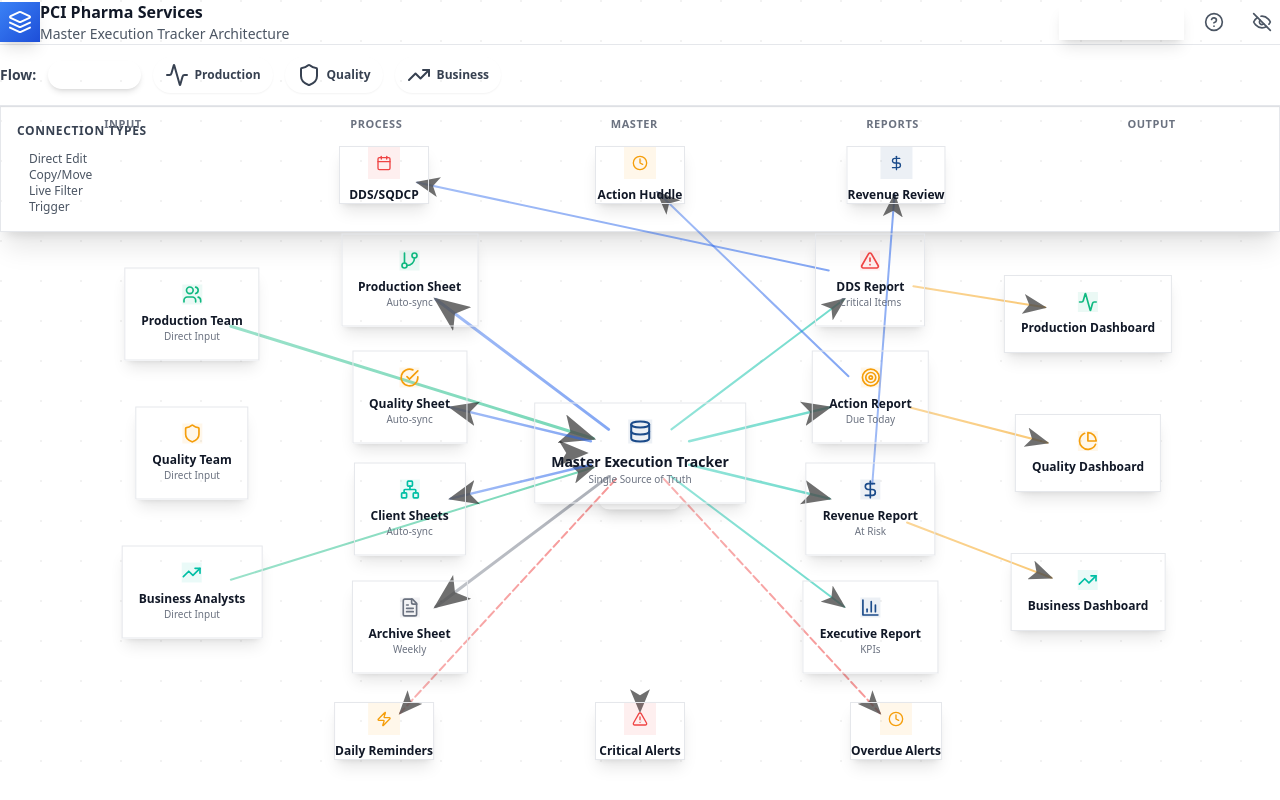
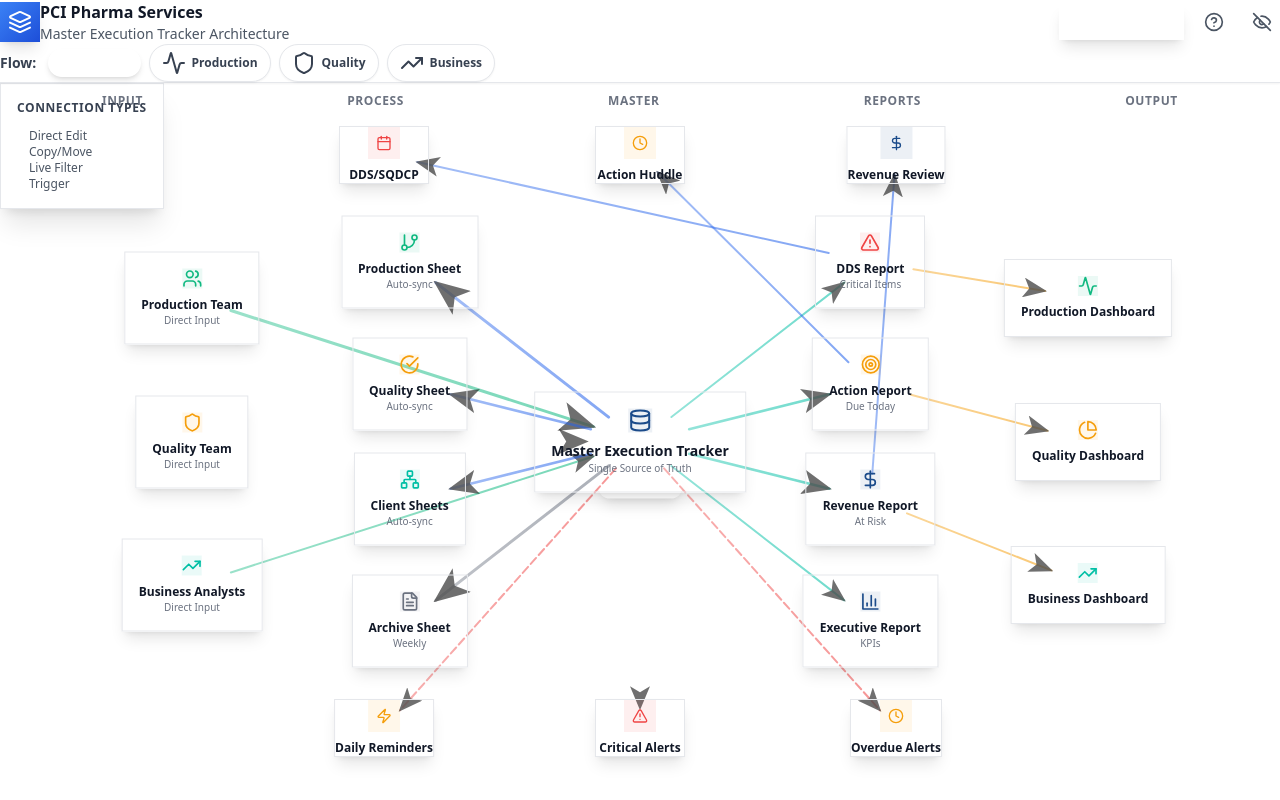
Before and after one commit to Boozy090121/mastersheet, a React (Vite) app: page / in a window 1280 px wide. Both pictures are taken after a click on the button "Flow View". Built offline with nearby package versions, Linux system fonts and the light colour scheme.

Commit message:
Add files via upload

```diff
--- a/components/SystemArchitectureMap.jsx
+++ b/components/SystemArchitectureMap.jsx
@@ -25,21 +25,21 @@
     color: COLORS.production,
     label: 'Production',
     description: 'Real-time production tracking and safety monitoring',
-    icon: <Activity />,
+    icon: Activity,
     nodes: ['production-team', 'master', 'production-child', 'dds-report', 'production-dashboard', 'dds-meeting', 'daily-reminders', 'red-alerts']
   },
   quality: {
     color: COLORS.quality,
     label: 'Quality',
     description: 'Quality assurance and deviation management',
-    icon: <Shield />,
+    icon: Shield,
     nodes: ['quality-team', 'master', 'quality-child', 'action-report', 'quality-dashboard', 'action-huddle', 'overdue-alerts']
   },
   business: {
     color: COLORS.business,
     label: 'Business',
     description: 'Revenue tracking and client relationship management',
-    icon: <TrendingUp />,
+    icon: TrendingUp,
     nodes: ['bu-analysts', 'master', 'client-sheets', 'revenue-report', 'business-dashboard', 'revenue-review', 'exec-report', 'archive-sheet']
   }
 };
@@ -537,17 +537,8 @@
   }, [flowView, showUI]);
 
   return (
-    <div className="h-screen bg-gradient-to-br from-slate-50 via-gray-50 to-slate-100 flex flex-col overflow-hidden">
-      {/* Background pattern */}
-      <div className="absolute inset-0 opacity-5">
-        <div className="absolute inset-0" style={{
-          backgroundImage: `radial-gradient(circle at 1px 1px, rgb(0 0 0 / 0.05) 1px, transparent 1px)`,
-          backgroundSize: '40px 40px'
-        }} />
-      </div>
-
-      {/* Enhanced Header */}
-      {showUI && (
+    <div className="h-screen flex flex-col bg-gradient-to-br from-slate-50 via-gray-50 to-slate-100 overflow-hidden">
+      {/* Header */}
       <div className="bg-white/80 backdrop-blur-md border-b border-gray-200/50 shadow-sm z-50">
         <div className="px-6 py-4">
           <div className="flex items-center justify-between">
@@ -597,24 +588,24 @@
               </button>
             </div>
           </div>
-          </div>
 
-          {/* Flow Selector */}
+          {/* Flow Selector - Fixed positioning */}
           {flowView && (
-            <div className="px-6 py-3 bg-gradient-to-r from-gray-50/50 to-gray-100/50 border-t border-gray-200/50">
-              <div className="flex items-center space-x-3">
+            <div className="mt-3 flex items-center space-x-3">
               <span className="text-sm font-semibold text-gray-700">Flow:</span>
+              <div className="flex items-center space-x-2">
                 <button
                   onClick={() => setFocusedFlow(null)}
                   className={`px-3 py-1.5 rounded-full text-xs font-semibold transition-all ${
                     focusedFlow === null
                       ? 'bg-gray-800 text-white shadow-md'
-                      : 'bg-white/80 text-gray-700 hover:bg-gray-100/80 shadow-sm'
+                      : 'bg-white text-gray-700 hover:bg-gray-100 shadow-sm border border-gray-200'
                   }`}
                 >
                   All Systems
                 </button>
                 {Object.entries(FLOW_TYPES).map(([key, config]) => {
+                  const Icon = config.icon;
                   const isActive = focusedFlow === key;
                   return (
                     <button
@@ -623,13 +614,13 @@
                       className={`px-3 py-1.5 rounded-full text-xs font-semibold transition-all flex items-center space-x-1.5 ${
                         isActive
                           ? 'text-white shadow-md'
-                          : 'bg-white/80 text-gray-700 hover:bg-gray-100/80 shadow-sm'
+                          : 'bg-white text-gray-700 hover:bg-gray-100 shadow-sm border border-gray-200'
                       }`}
                       style={{
                         backgroundColor: isActive ? config.color : undefined
                       }}
                     >
-                      {React.cloneElement(config.icon, { className: 'w-3.5 h-3.5' })}
+                      <Icon className="w-3.5 h-3.5" />
                       <span>{config.label}</span>
                     </button>
                   );
@@ -638,17 +629,75 @@
             </div>
           )}
         </div>
+      </div>
+
+      {/* Main Content Area */}
+      <div className="flex-1 flex overflow-hidden">
+        {/* Left Sidebar - Node Details */}
+        {selectedNode && showUI && (
+          <div className="w-80 bg-white/95 backdrop-blur-md border-r border-gray-200/50 shadow-lg overflow-y-auto">
+            <div className="p-6">
+              <div className="flex items-start justify-between mb-4">
+                <div className="flex items-center space-x-3">
+                  <div
+                    className="p-2.5 rounded-xl flex-shrink-0"
+                    style={{ backgroundColor: `${getNode(selectedNode)?.color}15` }}
+                  >
+                    <div style={{ color: getNode(selectedNode)?.color }}>
+                      {getNode(selectedNode)?.icon ? React.cloneElement(getNode(selectedNode).icon, { className: 'w-6 h-6' }) : <Info className="w-6 h-6" />}
+                    </div>
+                  </div>
+                  <div className="min-w-0">
+                    <h3 className="font-bold text-gray-900 text-lg">{getNode(selectedNode)?.name}</h3>
+                    {getNode(selectedNode)?.subtitle && (
+                      <p className="text-sm text-gray-500 font-medium">{getNode(selectedNode).subtitle}</p>
+                    )}
+                  </div>
+                </div>
+                <button
+                  onClick={() => setSelectedNode(null)}
+                  className="text-gray-400 hover:text-gray-600 transition-colors p-2 hover:bg-gray-100 rounded-lg flex-shrink-0"
+                >
+                  <X className="w-5 h-5" />
+                </button>
+              </div>
+
+              <p className="text-sm text-gray-600 mb-6 leading-relaxed">
+                {getNode(selectedNode)?.description || 'System component for data processing and workflow management.'}
+              </p>
+
+              {(connections.filter(c => c.from === selectedNode).length > 0 || connections.filter(c => c.to === selectedNode).length > 0) && (
+                <div>
+                  <h4 className="font-semibold text-gray-700 text-sm uppercase tracking-wider mb-3">Data Flow</h4>
+                  <div className="space-y-2">
+                    {connections.filter(c => c.from === selectedNode).map((c, i) => (
+                      <div key={`from-${i}`} className="text-sm text-gray-600 pl-4 flex items-center space-x-2">
+                        <div className="w-2 h-2 bg-blue-500 rounded-full flex-shrink-0" />
+                        <span>→ {getNode(c.to)?.name}</span>
+                      </div>
+                    ))}
+                    {connections.filter(c => c.to === selectedNode).map((c, i) => (
+                      <div key={`to-${i}`} className="text-sm text-gray-600 pl-4 flex items-center space-x-2">
+                        <div className="w-2 h-2 bg-green-500 rounded-full flex-shrink-0" />
+                        <span>← {getNode(c.from)?.name}</span>
+                      </div>
+                    ))}
+                  </div>
+                </div>
+              )}
+            </div>
+          </div>
         )}
 
-      {/* Main Content */}
+        {/* Main Diagram Area */}
         <div className="flex-1 relative">
-        {/* Section indicators with improved styling */}
+          {/* Section indicators */}
           {showUI && (
-          <div className="absolute top-4 left-0 right-0 flex justify-around px-12 pointer-events-none z-20">
-            {['Input', 'Process', 'Master', 'Reports', 'Output'].map((label, idx) => (
+            <div className="absolute top-6 left-0 right-0 flex justify-around px-12 pointer-events-none z-20">
+              {['Input', 'Process', 'Master', 'Reports', 'Output'].map((label) => (
                 <div key={label} className="flex flex-col items-center">
-                <div className="h-0.5 w-16 bg-gradient-to-r from-transparent via-gray-300 to-transparent mb-2" />
-                <span className="text-[11px] font-bold text-gray-500 uppercase tracking-wider">{label}</span>
+                  <div className="h-0.5 w-20 bg-gradient-to-r from-transparent via-gray-300 to-transparent mb-2" />
+                  <span className="text-xs font-bold text-gray-500 uppercase tracking-wider">{label}</span>
                 </div>
               ))}
             </div>
@@ -738,61 +787,9 @@
             />
           ))}
 
-        {/* Enhanced Selected Node Details */}
-        {selectedNode && showUI && (
-          <div className="fixed bottom-6 left-6 bg-white/95 backdrop-blur-md rounded-2xl shadow-2xl border border-gray-200/50 p-5 max-w-sm z-50 animate-slide-up">
-            <div className="flex items-start justify-between mb-3">
-              <div className="flex items-center space-x-3">
-                <div
-                  className="p-2 rounded-xl flex-shrink-0"
-                  style={{ backgroundColor: `${getNode(selectedNode)?.color}15` }}
-                >
-                  <div style={{ color: getNode(selectedNode)?.color }}>
-                    {getNode(selectedNode)?.icon ? React.cloneElement(getNode(selectedNode).icon, { className: 'w-5 h-5' }) : <Info className="w-5 h-5" />}
-                  </div>
-                </div>
-                <div className="min-w-0">
-                  <h3 className="font-bold text-gray-900 text-lg truncate">{getNode(selectedNode)?.name}</h3>
-                  {getNode(selectedNode)?.subtitle && (
-                    <p className="text-xs text-gray-500 font-medium">{getNode(selectedNode).subtitle}</p>
-                  )}
-                </div>
-              </div>
-              <button
-                onClick={() => setSelectedNode(null)}
-                className="text-gray-400 hover:text-gray-600 transition-colors p-1 hover:bg-gray-100 rounded-lg flex-shrink-0 ml-2"
-              >
-                <X className="w-4 h-4" />
-              </button>
-            </div>
-            <p className="text-sm text-gray-600 mb-4 leading-relaxed">{getNode(selectedNode)?.description || 'System component for data processing and workflow management.'}</p>
-            <div className="space-y-3">
-              {(connections.filter(c => c.from === selectedNode).length > 0 || connections.filter(c => c.to === selectedNode).length > 0) && (
-                <div>
-                  <div className="font-semibold text-gray-700 text-xs uppercase tracking-wider mb-2">Data Flow</div>
-                  <div className="space-y-1.5 max-h-32 overflow-y-auto">
-                    {connections.filter(c => c.from === selectedNode).map((c, i) => (
-                      <div key={`from-${i}`} className="text-sm text-gray-600 pl-3 flex items-center space-x-2">
-                        <div className="w-1.5 h-1.5 bg-blue-500 rounded-full flex-shrink-0" />
-                        <span className="truncate">→ {getNode(c.to)?.name}</span>
-                      </div>
-                    ))}
-                    {connections.filter(c => c.to === selectedNode).map((c, i) => (
-                      <div key={`to-${i}`} className="text-sm text-gray-600 pl-3 flex items-center space-x-2">
-                        <div className="w-1.5 h-1.5 bg-green-500 rounded-full flex-shrink-0" />
-                        <span className="truncate">← {getNode(c.from)?.name}</span>
-                      </div>
-                    ))}
-                  </div>
-                </div>
-              )}
-            </div>
-          </div>
-        )}
-
-        {/* Enhanced Legend */}
+          {/* Legend - Bottom Right Corner */}
           {showUI && (
-          <div className="fixed bottom-6 right-6 bg-white/95 backdrop-blur-md rounded-2xl shadow-xl border border-gray-200/50 p-4 z-50">
+            <div className="absolute bottom-6 right-6 bg-white/95 backdrop-blur-md rounded-xl shadow-xl border border-gray-200/50 p-4 z-30">
               <h4 className="text-xs font-bold text-gray-700 uppercase tracking-wider mb-3">Connection Types</h4>
               <div className="space-y-2">
                 <div className="flex items-center space-x-3">
@@ -814,8 +811,10 @@
               </div>
             </div>
           )}
+        </div>
+      </div>
 
-        {/* Enhanced Help Modal */}
+      {/* Help Modal */}
       {showHelp && (
         <div className="absolute inset-0 bg-black/50 backdrop-blur-sm flex items-center justify-center z-50 animate-fade-in">
           <div className="bg-white rounded-2xl shadow-2xl p-8 max-w-lg mx-4 animate-slide-up">
@@ -857,9 +856,8 @@
           </div>
         </div>
       )}
-      </div>
 
-      {/* Enhanced CSS for animations */}
+      {/* CSS for animations */}
       <style jsx>{`
         @keyframes ping {
           75%, 100% {
```
Lines whose indentation alone changed are shown as unchanged.
